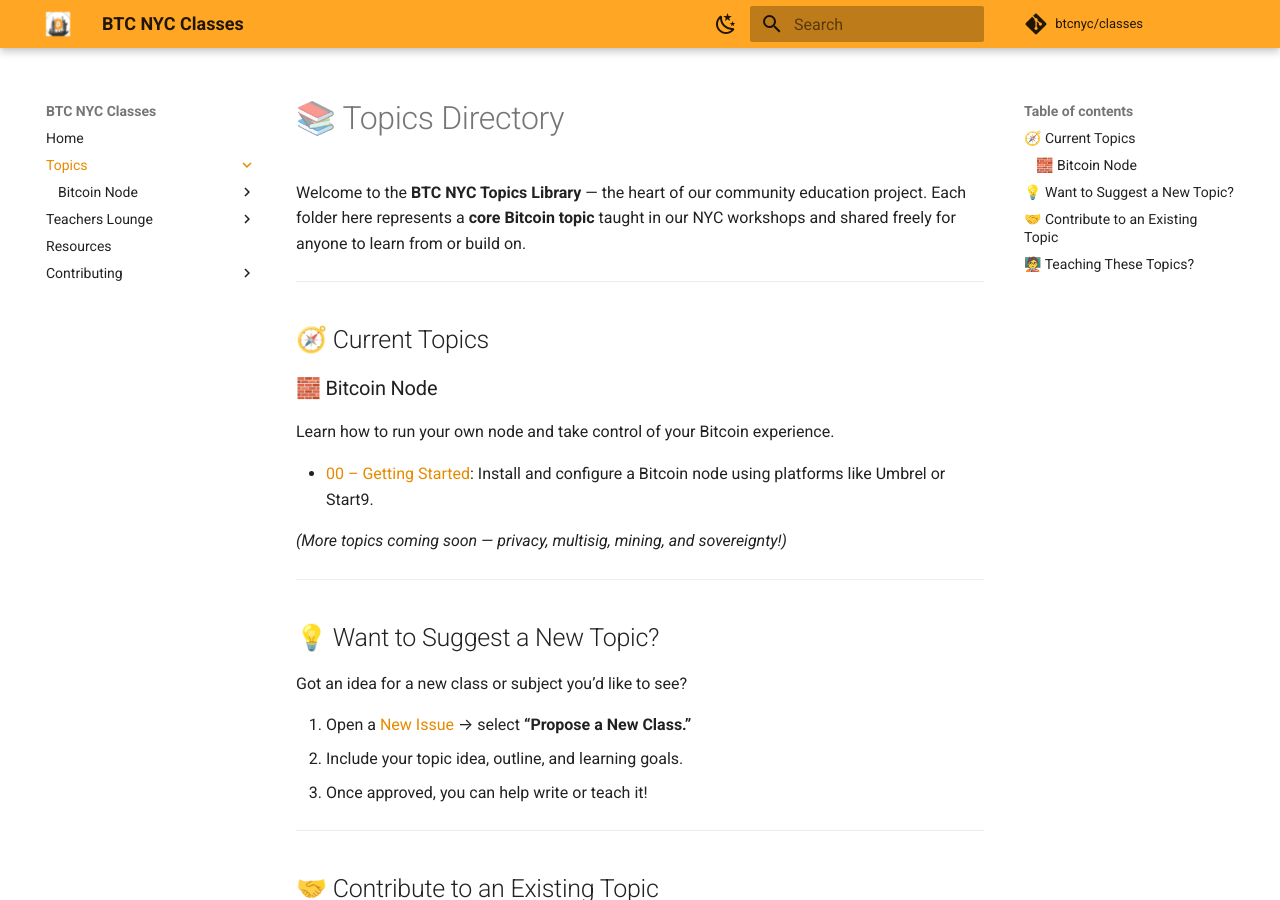
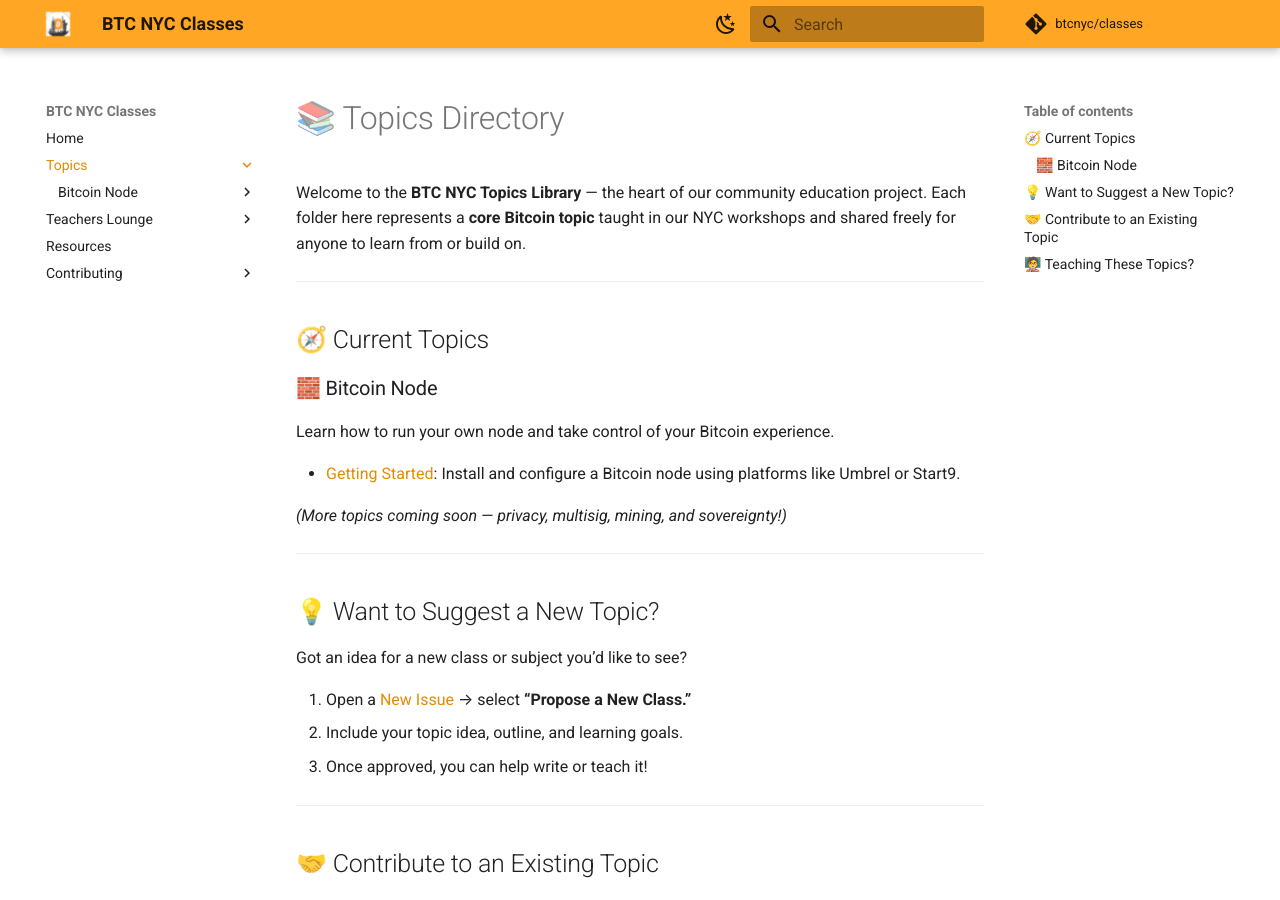
Before and after one commit to btcnyc/classes, an MkDocs documentation site: the page built from docs/topics/index.md, in a window 1280 px wide and 900 px high. Built offline with MkDocs 1.6.1 and Material for MkDocs 9.7.7, drawn with Linux system fonts in a browser that asks for light colours; comment, search, counter and statistics services are not loaded.

Commit message:
Updated link

```diff
--- a/docs/topics/index.md
+++ b/docs/topics/index.md
@@ -11,7 +11,7 @@
 
 Learn how to run your own node and take control of your Bitcoin experience.
 
-* [00 – Getting Started](bitcoin-node/00-getting-started/lesson.md): Install and configure a Bitcoin node using platforms like Umbrel or Start9.
+* [Getting Started](bitcoin-node/00-getting-started/lesson.md): Install and configure a Bitcoin node using platforms like Umbrel or Start9.
 
 *(More topics coming soon — privacy, multisig, mining, and sovereignty!)*
 
```
